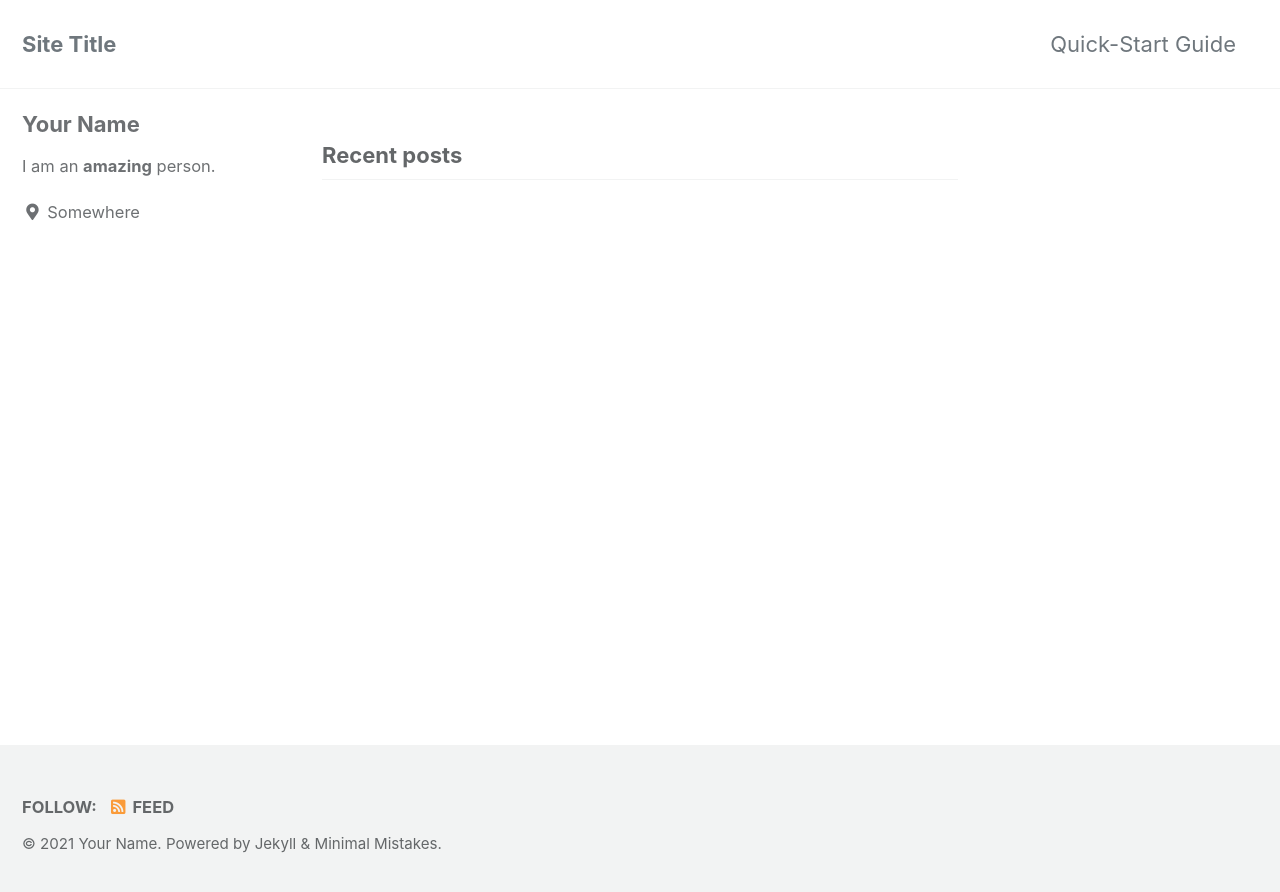
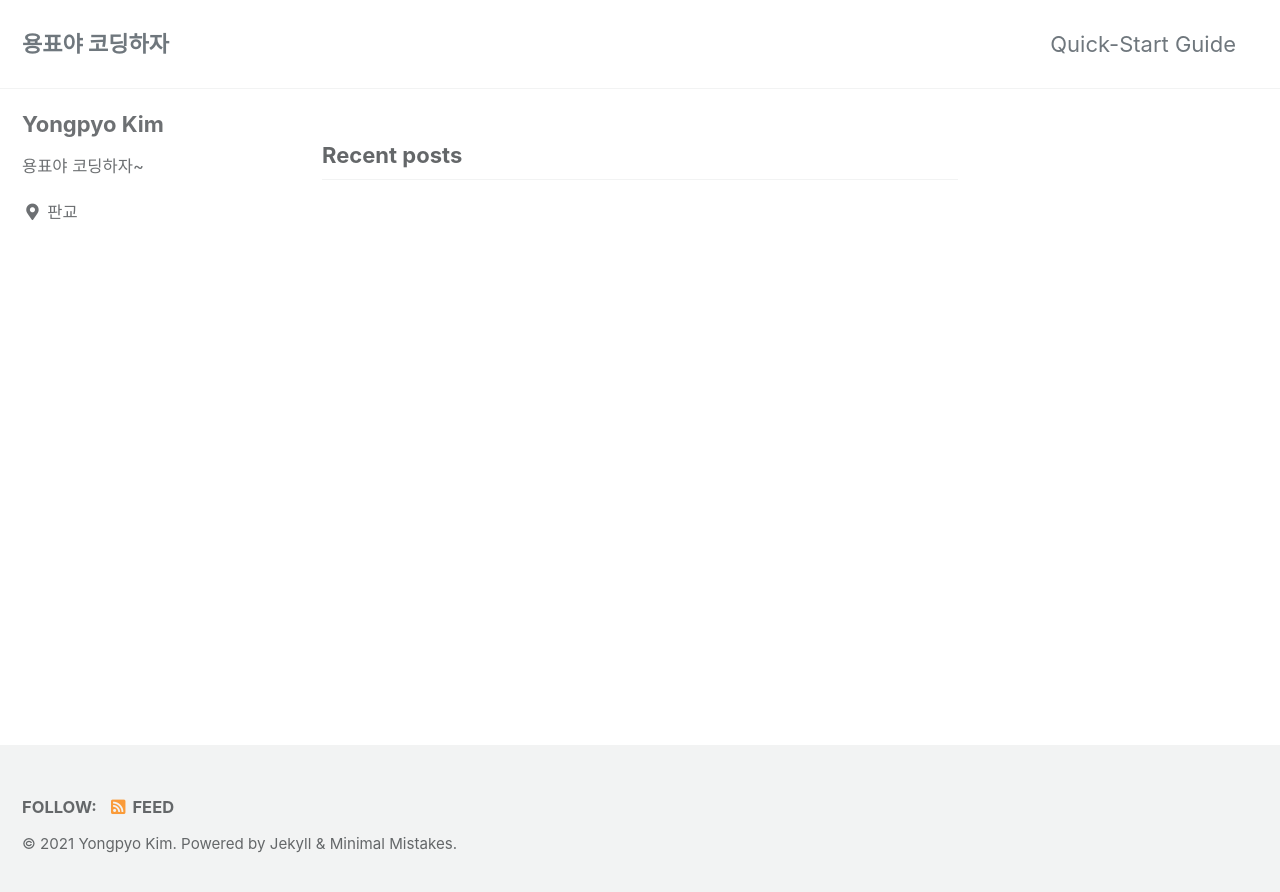
Before and after one commit to primayy/primayy.github.io, a Jekyll site: the page built from index.html, in a window 1280 px wide. Shown: the top 892 px of the page. Built offline with Jekyll 4.4.1, drawn with Linux system fonts in a browser that asks for light colours; cached includes are drawn as plain includes; the list of posts is cut into pages by our own code.

Commit message:
Update _config.yml
업데이트

```diff
--- a/_config.yml
+++ b/_config.yml
@@ -16,10 +16,10 @@ minimal_mistakes_skin    : "default" # "air", "aqua", "contrast", "dark", "dirt"
 
 # Site Settings
 locale                   : "en-US"
-title                    : "Site Title"
+title                    : "용표야 코딩하자"
 title_separator          : "-"
 subtitle                 : # site tagline that appears below site title in masthead
-name                     : "Your Name"
+name                     : "Yongpyo Kim"
 description              : "An amazing website."
 url                      : "https://primayy.github.io/"# the base hostname & protocol for your site e.g. "https://mmistakes.github.io"
 baseurl                  : "" # the subpath of your site, e.g. "/blog"
@@ -93,10 +93,10 @@ analytics:
 
 # Site Author
 author:
-  name             : "Your Name"
+  name             : "Yongpyo Kim"
   avatar           : # path of avatar image, e.g. "/assets/images/bio-photo.jpg"
-  bio              : "I am an **amazing** person."
-  location         : "Somewhere"
+  bio              : "용표야 코딩하자~"
+  location         : "판교"
   email            :
   links:
     - label: "Email"
```
